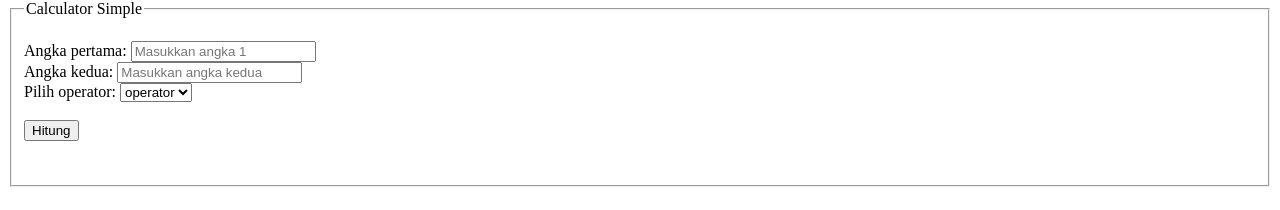
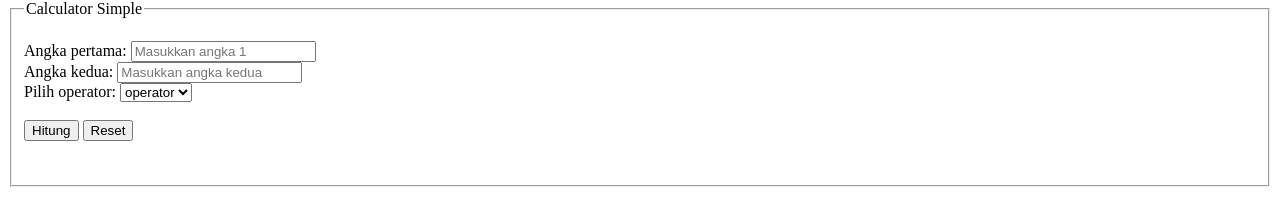
Before and after one commit to RizkyWahyudi30/Belajar-js-kenapa-koding, a plain HTML site: page Project/calculator-simple/index.html in a window 1280 px wide. Shown: the part 114-324 px from the top of the page. Drawn offline with Linux system fonts and the light colour scheme.

Commit message:
upgrade code

```diff
--- a/Project/calculator-simple/index.html
+++ b/Project/calculator-simple/index.html
@@ -44,9 +44,13 @@
           <br />
           <br />
 
+          <!-- button submit -->
           <button type="submit" id="hitungAngka" onclick="countNumber()">
             Hitung
           </button>
+
+          <!-- button clear -->
+          <button type="submit" onclick="resetCalc()">Reset</button>
           <br />
           <br />
 
--- a/Project/calculator-simple/script.js
+++ b/Project/calculator-simple/script.js
@@ -29,3 +29,10 @@ function countNumber() {
     ).innerText = `Hasil angka pertama: ${firstNumber} dan angka kedua: ${secondNumber}. Dibagi = ${result}`;
   }
 }
+
+function resetCalc() {
+  document.getElementById("numberOne").value = "";
+  document.getElementById("numberTwo").value = "";
+  document.getElementById("operator").selectedIndex = "0";
+  document.getElementById("result").innerText = "";
+}
```
